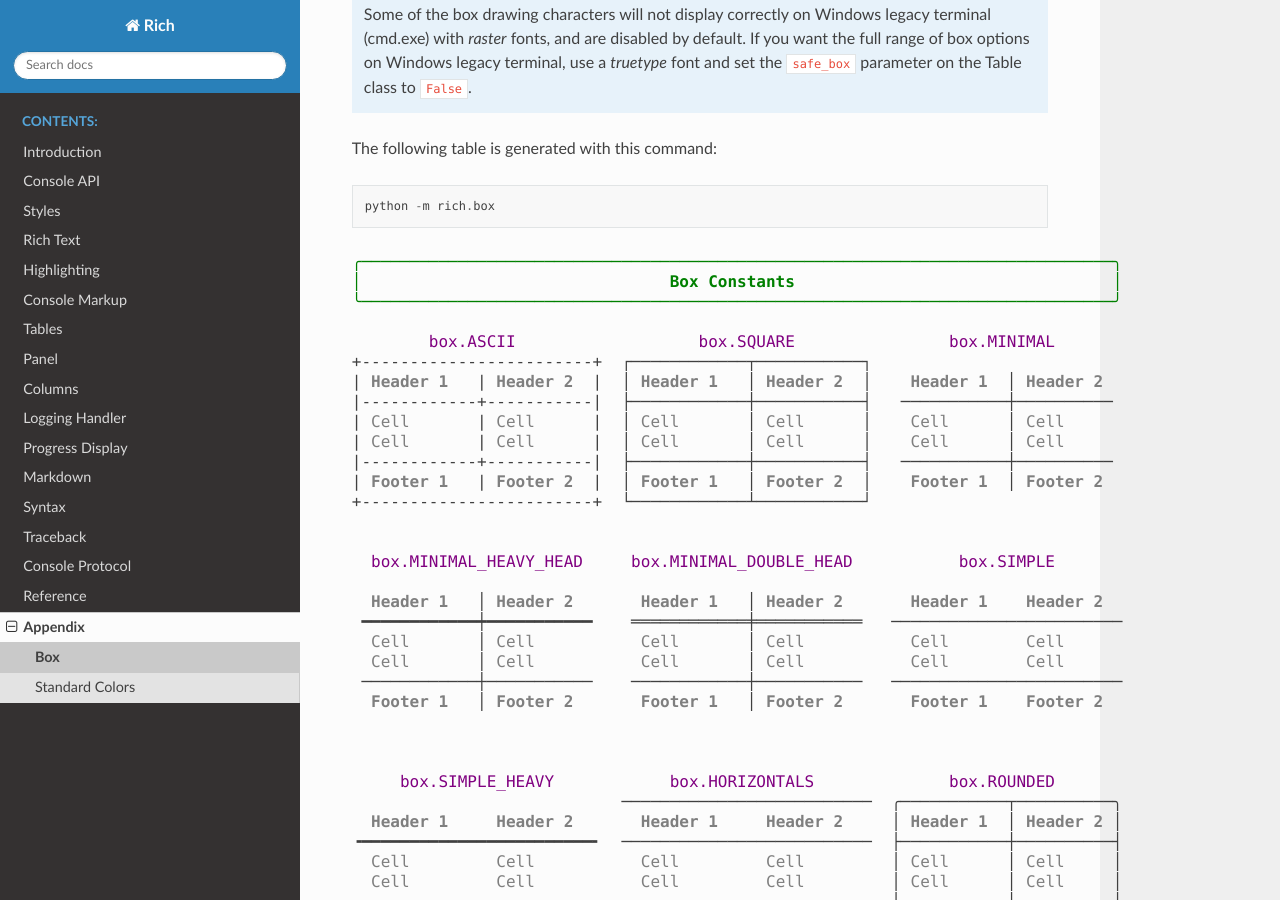
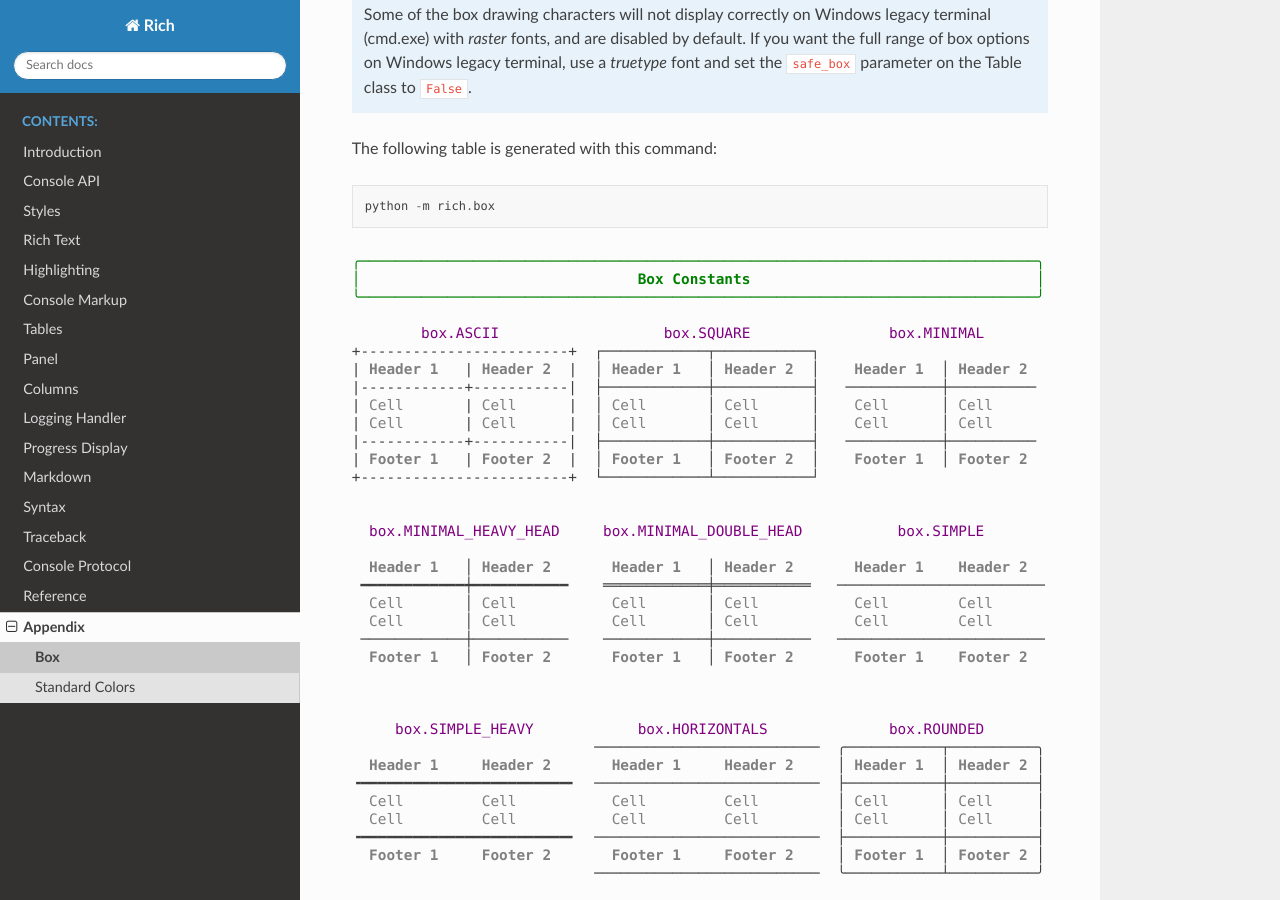
Before and after one commit to Textualize/rich, a Sphinx documentation site: the page built from docs/source/appendix/box.rst, in a window 1280 px wide and 900 px high, scrolled down 354 px. Built offline with Sphinx 7.4.7 and the Read the Docs theme 2.0.0, drawn with Linux system fonts in a browser that asks for light colours.

Commit message:
font size in docs

```diff
--- a/docs/source/appendix/box.rst
+++ b/docs/source/appendix/box.rst
@@ -19,7 +19,7 @@
 
 .. raw:: html
 
-    <pre style="font-family:Menlo,'DejaVu Sans Mono',consolas,'Courier New',monospace"><span style="color: #008000">╭──────────────────────────────────────────────────────────────────────────────╮</span>
+    <pre style="font-size:90%;font-family:Menlo,'DejaVu Sans Mono',consolas,'Courier New',monospace"><span style="color: #008000">╭──────────────────────────────────────────────────────────────────────────────╮</span>
     <span style="color: #008000">│</span>                                <span style="color: #008000; font-weight: bold">Box Constants</span>                                 <span style="color: #008000">│
     ╰──────────────────────────────────────────────────────────────────────────────╯</span>
 
```
